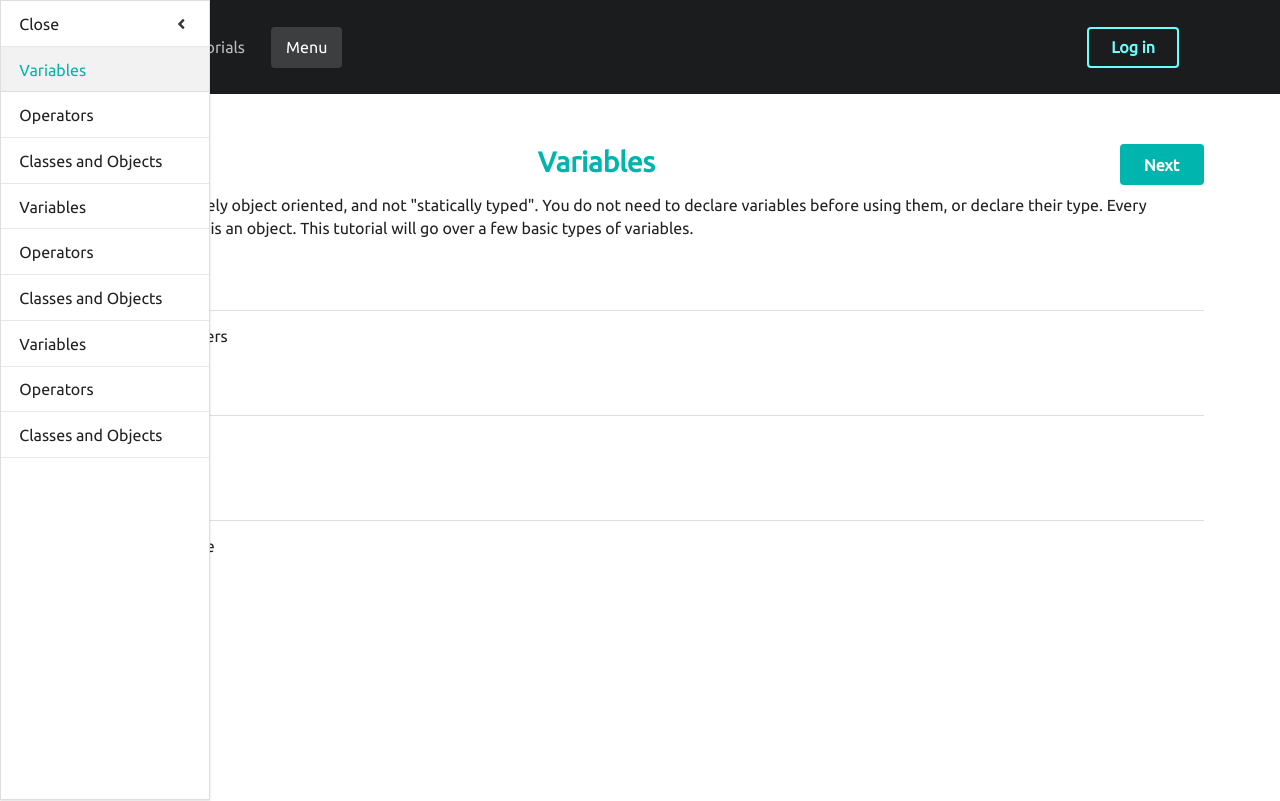
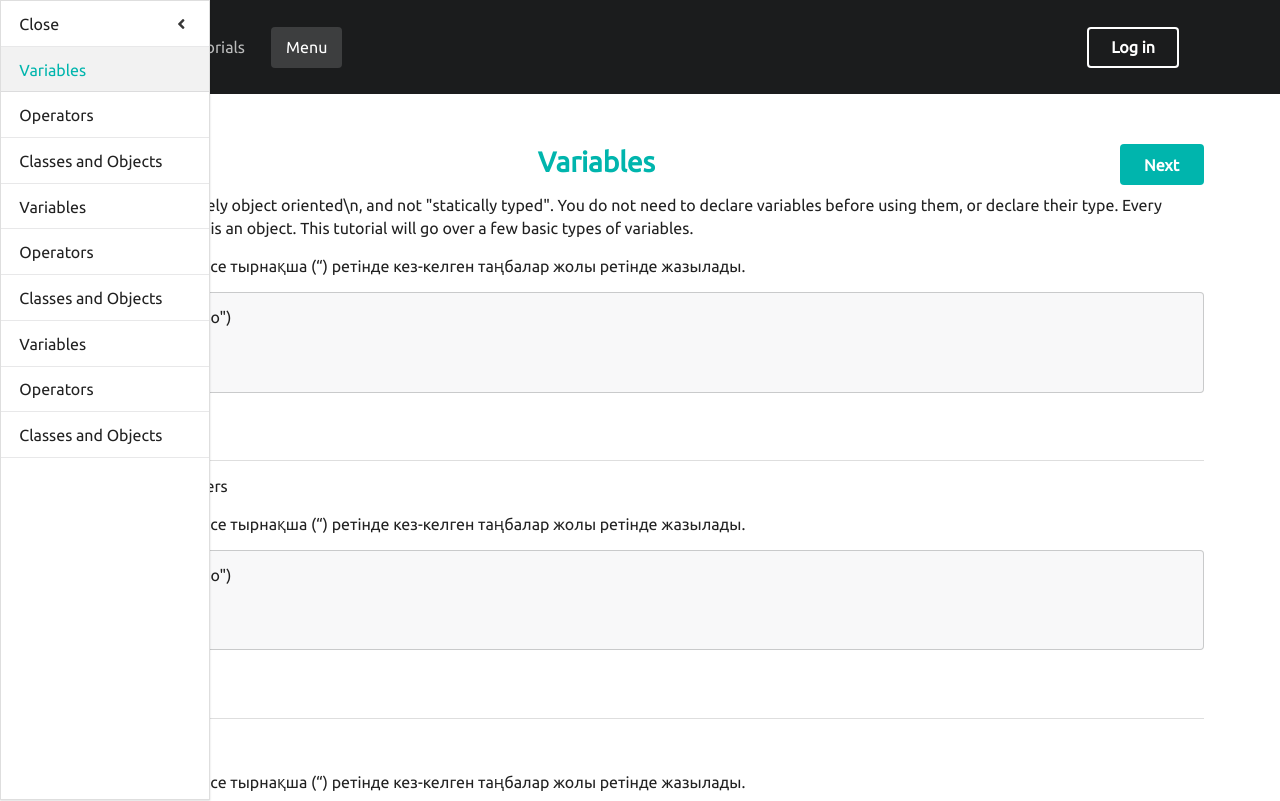
Before and after one commit to theuniking/PytorialKazakhstan, a React (Create React App) app: page /topic in a window 1280 px wide. Shown: the top 801 px of the page. Built offline with nearby package versions, Linux system fonts and the light colour scheme.

Commit message:
register and login pages

```diff
--- a/src/App.js
+++ b/src/App.js
@@ -13,6 +13,68 @@ import RegisterPage from "./pages/RegisterPage";
 const courses = [
     {
         topic: "Variables",
+        description: "Python is completely object oriented\\n, and not \"statically typed\". You do not need to declare variables before using them, or declare their type. Every variable in Python is an object. This tutorial will go over a few basic types of variables.",
+        syntax: {
+            explanation: "апостроф (‘) немесе тырнақша (“) ретінде кез-келген таңбалар жолы ретінде жазылады. ",
+            code:"print(\"lmaooo\")\\nok\\nlmaoo"
+        },
+        tutorials: [
+            {
+                name: "Numbers",
+                description: "Description numbers",
+                syntax: {
+                    explanation: "апостроф (‘) немесе тырнақша (“) ретінде кез-келген таңбалар жолы ретінде жазылады. ",
+                    code:"print(\"lmaooo\")\\nok\\nlmaoo"
+                },
+            },
+            {
+                name: "Strings",
+                description: "Description string",
+                syntax: {
+                    explanation: "апостроф (‘) немесе тырнақша (“) ретінде кез-келген таңбалар жолы ретінде жазылады. ",
+                    code:"print(\"lmaooo\")\\nok\\nlmaoo"
+                },
+            },
+            {
+                name: "Double",
+                description: "Description double"
+            }
+        ]
+    },
+    {
+        topic: "Operators",
+        description: "This section explains how to use basic operators in Python.",
+        tutorials: [
+            {
+                name: "Arithmetic Operators",
+                description: "Description operators"
+            },
+            {
+                name: "Using Operators with Strings",
+                description: "Description stuff",
+                syntax: {
+                    explanation: "апостроф (‘) немесе тырнақша (“) ретінде кез-келген таңбалар жолы ретінде жазылады. ",
+                    code:"print(\"lmaooo\")\\nok\\nlmaoo"
+                },
+            }
+        ]
+    },
+    {
+        topic: "Classes and Objects",
+        description: "Objects are an encapsulation of variables and functions into a single entity. Objects get their variables and functions from classes. Classes are essentially a template to create your objects.",
+        tutorials: [
+            {
+                name: "Accessing Object Variables",
+                description: "Description stuff"
+            },
+            {
+                name: "Accessing Object Functions",
+                description: "Description stuff"
+            }
+        ]
+    },
+    {
+        topic: "Variables",
         description: "Python is completely object oriented, and not \"statically typed\". You do not need to declare variables before using them, or declare their type. Every variable in Python is an object. This tutorial will go over a few basic types of variables.",
         tutorials: [
             {
@@ -21,7 +83,11 @@ const courses = [
             },
             {
                 name: "Strings",
-                description: "Description string"
+                description: "Description string",
+                syntax: {
+                    explanation: "апостроф (‘) немесе тырнақша (“) ретінде кез-келген таңбалар жолы ретінде жазылады. ",
+                    code:"print(\"lmaooo\")\\nok\\nlmaoo"
+                },
             },
             {
                 name: "Double",
@@ -53,53 +119,11 @@ const courses = [
             },
             {
                 name: "Accessing Object Functions",
-                description: "Description stuff"
-            }
-        ]
-    },
-    {
-        topic: "Variables",
-        description: "Python is completely object oriented, and not \"statically typed\". You do not need to declare variables before using them, or declare their type. Every variable in Python is an object. This tutorial will go over a few basic types of variables.",
-        tutorials: [
-            {
-                name: "Numbers",
-                description: "Description numbers"
-            },
-            {
-                name: "Strings",
-                description: "Description string"
-            },
-            {
-                name: "Double",
-                description: "Description double"
-            }
-        ]
-    },
-    {
-        topic: "Operators",
-        description: "This section explains how to use basic operators in Python.",
-        tutorials: [
-            {
-                name: "Arithmetic Operators",
-                description: "Description operators"
-            },
-            {
-                name: "Using Operators with Strings",
-                description: "Description stuff"
-            }
-        ]
-    },
-    {
-        topic: "Classes and Objects",
-        description: "Objects are an encapsulation of variables and functions into a single entity. Objects get their variables and functions from classes. Classes are essentially a template to create your objects.",
-        tutorials: [
-            {
-                name: "Accessing Object Variables",
-                description: "Description stuff"
-            },
-            {
-                name: "Accessing Object Functions",
-                description: "Description stuff"
+                description: "Description stuff",
+                syntax: {
+                    explanation: "апостроф (‘) немесе тырнақша (“) ретінде кез-келген таңбалар жолы ретінде жазылады. ",
+                    code:"print(\"lmaooo\")\\nok\\nlmaoo"
+                },
             }
         ]
     },
@@ -159,7 +183,7 @@ function App() {
 
 
     return (
-        <div className="pusher">
+        <div>
 
             {
                 location.pathname !== "/login" && location.pathname !== "/register" &&
@@ -173,7 +197,7 @@ function App() {
             <Routes>
                 <Route path="/" element={<HomePage/>}/>
                 <Route path="/login" element={<LoginPage/>}/>
-                <Route path="/login" element={<RegisterPage/>}/>
+                <Route path="/register" element={<RegisterPage/>}/>
                 <Route path="/tutorials"
                        element={<TutorialsPage courses={courses} setCurrentTopicIndex={setCurrentTopicIndex}/>}/>
                 <Route path="/topic" element={<TopicPage courses={courses} currentTopicIndex={currentTopicIndex}
@@ -181,7 +205,6 @@ function App() {
                                                          isShowing={isShowing} setIsShowing={setIsShowing}/>}/>
                 <Route path="*" element={<NotfoundPage/>}/>
             </Routes>
-            <div className="ui hidden divider"></div>
 
         </div>
     )
--- /dev/null
+++ b/src/components/CodeInput.js
@@ -0,0 +1,27 @@
+import React, {useEffect, useState} from "react";
+
+function CodeInput({syntax}) {
+
+    const list = syntax.code.split("\\n").map(
+        item => {
+            return (
+                <div className="item">{item}</div>
+            )
+        }
+    )
+
+    return (
+            <div>
+                {syntax.explanation}
+                <br/>
+                <div className="ui message">
+
+                    <div className="ui ordered list">
+                        {list}
+                    </div>
+                </div>
+            </div>
+          )
+}
+
+export default CodeInput
--- a/src/components/LogIn.js
+++ b/src/components/LogIn.js
@@ -33,7 +33,8 @@ function LogIn() {
             </form>
 
             <div className="ui message">
-                New to us? <a href="#">Sign Up</a>
+                New to us?
+                <a href="#">Sign Up</a>
             </div>
         </div>
     </div>)
--- a/src/components/SubtopicItem.js
+++ b/src/components/SubtopicItem.js
@@ -1,6 +1,7 @@
 import React from "react";
+import CodeInput from "./CodeInput";
 
-function SubtopicItem({header,text}) {
+function SubtopicItem({header,text,syntax}) {
     return (
         <div>
             <div className="ui hidden divider"></div>
@@ -9,6 +10,11 @@ function SubtopicItem({header,text}) {
                 {header}
                 </h3>
                     <p>{text}</p>
+            {
+                syntax &&
+                <CodeInput syntax={syntax}/>
+
+            }
 
         </div>
     )
--- a/src/components/TopBar.js
+++ b/src/components/TopBar.js
@@ -8,10 +8,10 @@ function TopBar({currentPath, setIsShowing, isShowing}) {
     return (
         <div className={`ui inverted vertical center aligned segment ${currentPath==="/" ? "masthead" : ""}`}>
             <div className="ui inverted container secondary menu">
-                <Link className={`item ${currentPath === "/" ? "teal active" : ""}`} to="/">
+                <Link className={`item teal ${currentPath === "/" ? "active" : ""}`} to="/">
                     Home
                 </Link>
-                <Link className={`item ${currentPath === "/tutorials" ? "teal active" : ""}`} to="/tutorials">
+                <Link className={`item teal ${currentPath === "/tutorials" ? "active" : ""}`} to="/tutorials">
                     Tutorials
                 </Link>
                 {
@@ -27,9 +27,9 @@ function TopBar({currentPath, setIsShowing, isShowing}) {
                         Menu
                     </div>
                 }
-                <div className="right item">
+                <div className="right teal item">
                     <Link to="/login">
-                        <button className="ui teal inverted large button">
+                        <button className="ui inverted large button">
                             Log in
 
                         </button>
--- a/src/index.css
+++ b/src/index.css
@@ -3,6 +3,24 @@
 * {
 
     font-size: 16px;
+
+}
+
+.ui.inverted.secondary.menu .teal.active {
+        background-color: #008080 !important;
+}
+
+.codebox {
+    /* Below are styles for the codebox (not the code itself) */
+    border:1px solid #5F977F;
+    background-color:#F1FBF7;
+    width:100%;
+    overflow:auto;
+    padding:10px;
+
+}
+.codebox code {
+    font-size:0.9em;
 }
 
 *:not(i) {
--- a/src/pages/HomePage.js
+++ b/src/pages/HomePage.js
@@ -25,10 +25,10 @@ function HomePage() {
                         </div>
                         <div className="statistic">
                                 <div className="value">
-                                        <i className="plane icon"></i> 5
+                                        <i className="python icon"></i> 5
                                 </div>
                                 <div className="label">
-                                        Flights
+                                        Icons
                                 </div>
                         </div>
                         <div className="statistic">
--- a/src/pages/TopicPage.js
+++ b/src/pages/TopicPage.js
@@ -1,11 +1,12 @@
 import React from "react";
 import SubtopicItem from "../components/SubtopicItem";
+import CodeInput from "../components/CodeInput";
 
 function TopicPage({courses, isShowing,setIsShowing,currentTopicIndex,setCurrentTopicIndex}) {
 
     const list = courses[currentTopicIndex].tutorials.map(
         tutorial => {
-            return <SubtopicItem header={tutorial.name} text={tutorial.description}/>
+            return <SubtopicItem header={tutorial.name} text={tutorial.description} syntax={tutorial.syntax}/>
         }
     )
 
@@ -57,6 +58,13 @@ function TopicPage({courses, isShowing,setIsShowing,currentTopicIndex,setCurrent
 
                     {courses[currentTopicIndex].description}
                 </p>
+
+                {
+                    courses[currentTopicIndex].syntax &&
+
+                    <CodeInput syntax={courses[currentTopicIndex].syntax}/>
+
+                }
                 {list}
             </div>
         </div>
```
Also changed, not shown: src/pages/LoginPage.js (+34 -3 lines), src/pages/RegisterPage.js (+38 -1 lines).
